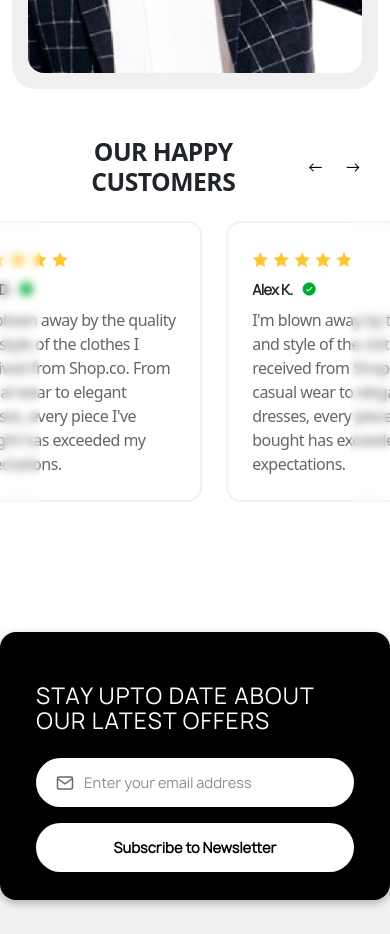
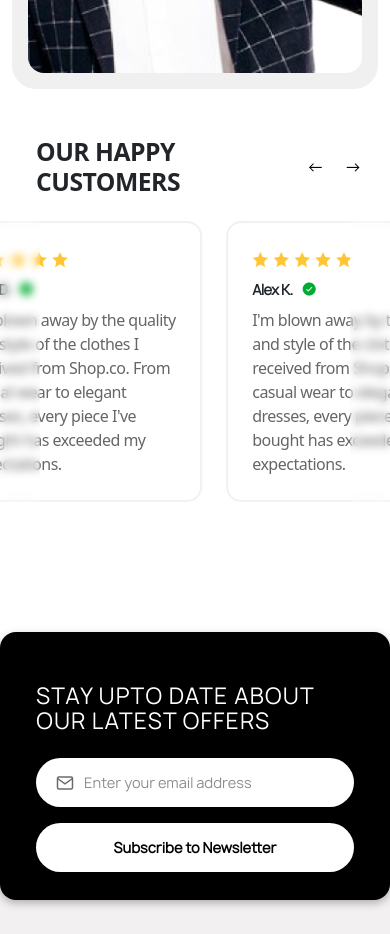
Before and after one commit to Hassannadeem861/ecommerce_web, a Next.js app: page / in a window 390 px wide. Shown: the part 4100-5034 px from the top of the page. Built offline with nearby package versions, Linux system fonts and the light colour scheme.

Commit message:
mobile responsive heading fix

```diff
--- a/src/app/components/ClientTestimonials/Testimonials.jsx
+++ b/src/app/components/ClientTestimonials/Testimonials.jsx
@@ -42,7 +42,7 @@ const Testimonials = ({ heading, ClientTestimonialsData }) => {
     <section className="testimonial-section py-4">
       <div className="heading-wrapper">
       <div className="container">
-          <h2 className="text-center fw-bold m-0">{heading}</h2>
+          <h2 className="text-lg-center fw-bold m-0">{heading}</h2>
       </div>
         <div className="arrow-group">
           <button className="arrow-btn level-6" onClick={scrollPrev} aria-label="Previous">
```
